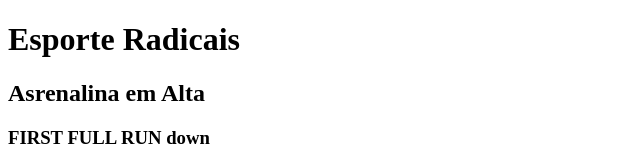
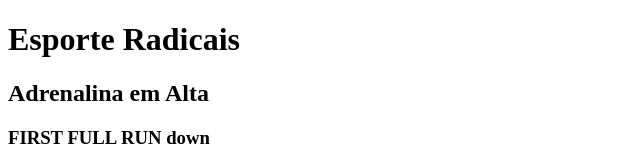
Before and after one commit to j0A0s4ntoS/esporte-1b, a plain HTML site: page index.html in a window 1280 px wide. Shown: the top 165 px of the page, 0-640 px from the left. Drawn offline with Linux system fonts and the light colour scheme.

Commit message:
correção

```diff
--- a/index.html
+++ b/index.html
@@ -7,7 +7,7 @@
 </head>
 <body>
     <h1>Esporte Radicais</h1>
-    <h2>Asrenalina em Alta</h2>
+    <h2>Adrenalina em Alta</h2>
     <h3>FIRST FULL RUN down</h3>
     <iframe width="460" height="315" src="https://www.youtube.com/embed/a0XBHsSOEos?si=8dUhzusqeWun4gLh" title="YouTube video player" frameborder="0" allow="accelerometer; autoplay; clipboard-write; encrypted-media; gyroscope; picture-in-picture; web-share" referrerpolicy="strict-origin-when-cross-origin" allowfullscreen></iframe>
 </body>
```
